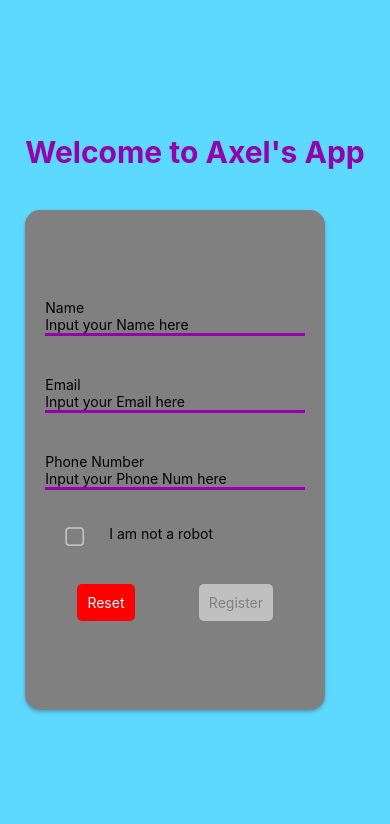
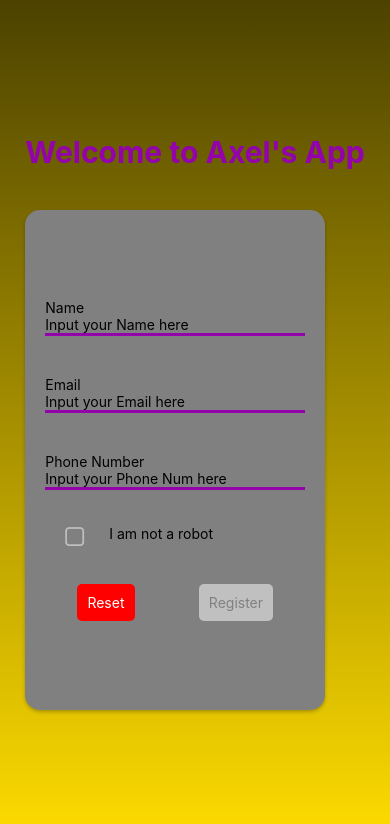
Before and after one commit to Axel-Q/number-guess-game-expo, a React Native app: screen / in a window 390 px wide. Shown: the top 824 px of the page. Built offline with nearby package versions, Linux system fonts and the light colour scheme.

Commit message:
add gradient to background

```diff
--- a/App.js
+++ b/App.js
@@ -2,20 +2,71 @@ import {StatusBar} from 'expo-status-bar';
 import {StyleSheet, Text, View} from 'react-native';
 import StartScreen from "./screens/StartScreen";
 import Colors from "./helperFile/colors";
+import {LinearGradient} from "expo-linear-gradient";
+import React from "react";
 
 export default function App() {
+    const [name, setName] = React.useState("");
+    const [email, setEmail] = React.useState("");
+    const [phoneNumber, setPhoneNumber] = React.useState("");
+    const [startVisible, setStartVisible] = React.useState(true);
+    const [confirmVisible, setConfirmVisible] = React.useState(false);
+    const [gameVisible, setGameVisible] = React.useState(false);
+    const [gameSupported, setGameSupported] = React.useState(false);
+
+    const handleStart = (name, phoneNumber, email) => {
+        setName(name);
+        setEmail(email);
+        setPhoneNumber(phoneNumber);
+        setStartVisible(false);
+        setConfirmVisible(true);
+    }
+
+    const handleBackToStart = () => {
+        setStartVisible(true);
+        setConfirmVisible(false);
+    }
+
+    const handleJumpToGame = () => {
+        setConfirmVisible(false);
+        setGameVisible(true);
+        setGameSupported(true);
+    }
+
+    const handleRestartGame = () => {
+        setName("");
+        setEmail("");
+        setGameVisible(false);
+        setGameSupported(false);
+        setConfirmVisible(false);
+        setStartVisible(true);
+    }
+
+
     return (
         <View style={styles.container}>
+            <LinearGradient colors={Colors.gradient}
+                            style={styles.base}/>
             <StatusBar style="auto"/>
-            <StartScreen/>
+            <View>
+                {!gameVisible && (<StartScreen onStart={handleStart} visible={startVisible}/>)}
+            </View>
         </View>
-    );
+    )
+        ;
 }
 
 const styles = StyleSheet.create({
+    base: {
+        position: 'absolute',
+        left: 0,
+        right: 0,
+        top: 0,
+        height: '100%',
+    },
     container: {
         flex: 1,
-        backgroundColor: Colors.blue,
+        backgroundColor: Colors.yellow,
         alignItems: 'center',
         justifyContent: 'center',
     },
--- a/helperFile/colors.js
+++ b/helperFile/colors.js
@@ -7,6 +7,8 @@ const Colors = {
     white: 'rgb(255,255,255)',
     secondary: 'rgb(0,0,255)',
     disabled: 'rgba(255,255,255,0.5)',
+    gradient: ['rgba(0,0,0,0.7)', 'transparent'],
+    yellow: 'rgb(255,220,0)',
 }
 
 export default Colors
--- a/package.json
+++ b/package.json
@@ -13,7 +13,8 @@
     "expo-status-bar": "~1.12.1",
     "react": "18.2.0",
     "react-native": "0.74.5",
-    "react-native-elements": "^3.4.3"
+    "react-native-elements": "^3.4.3",
+    "expo-linear-gradient": "~13.0.2"
   },
   "devDependencies": {
     "@babel/core": "^7.20.0"
--- a/screens/StartScreen.js
+++ b/screens/StartScreen.js
@@ -39,9 +39,7 @@ export default function StartScreen() {
     };
     const handleFormSubmission = () => {
         if (formValid) {
-            // Perform the form submission logic here
             console.log("Form submitted successfully!");
-            // You can clear the form or navigate to another screen
         } else {
             console.log("Form is invalid. Please correct the errors.");
         }
@@ -55,9 +53,6 @@ export default function StartScreen() {
 
     React.useEffect(() => {
         if (
-            checkNameValidity(name) &&
-            checkEmailValidity(email) &&
-            checkPhoneNumberValidity(phoneNumber) &&
             notRobot
         ) {
             setFormValid(true);
```
Also changed, not shown: screens/Confirm.js (added), screens/GameScreen.js (added), 1 other file (tests, documents, lock files or other folders).
